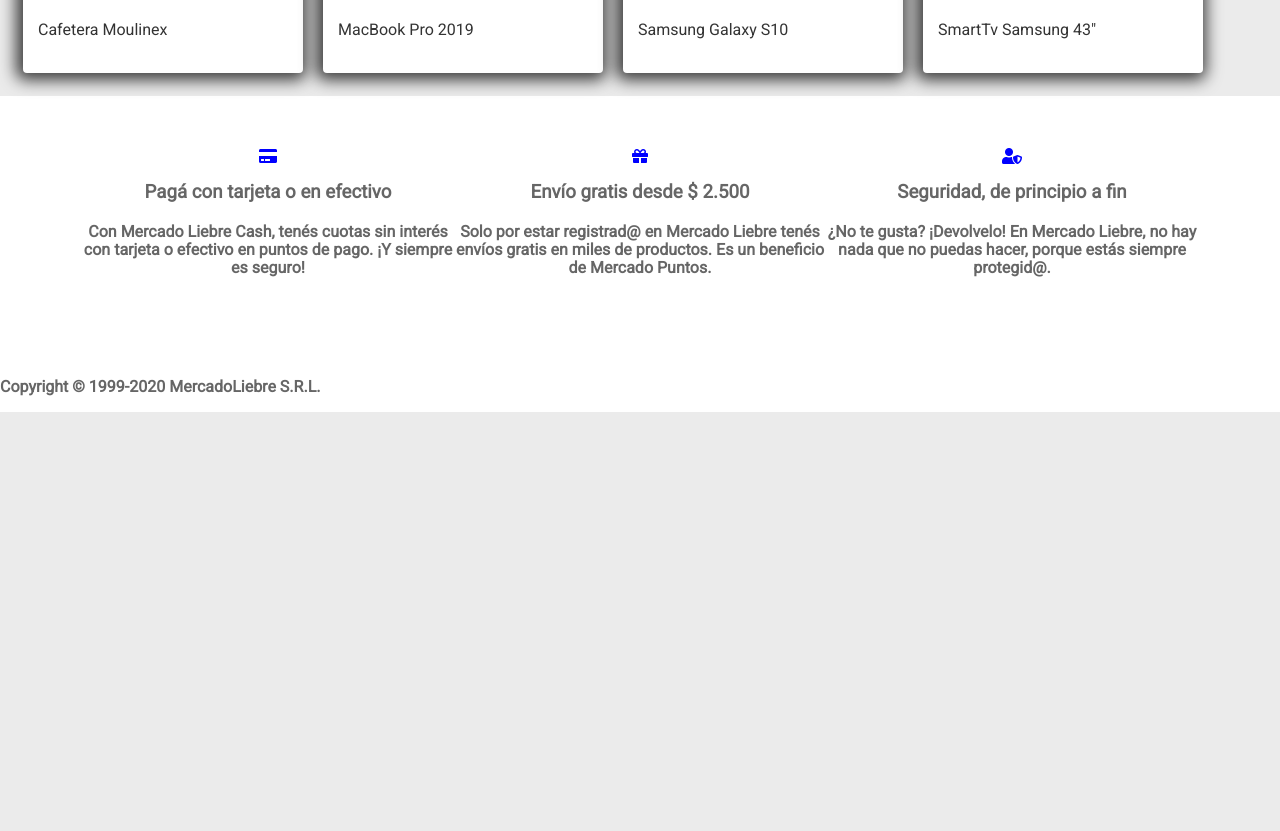
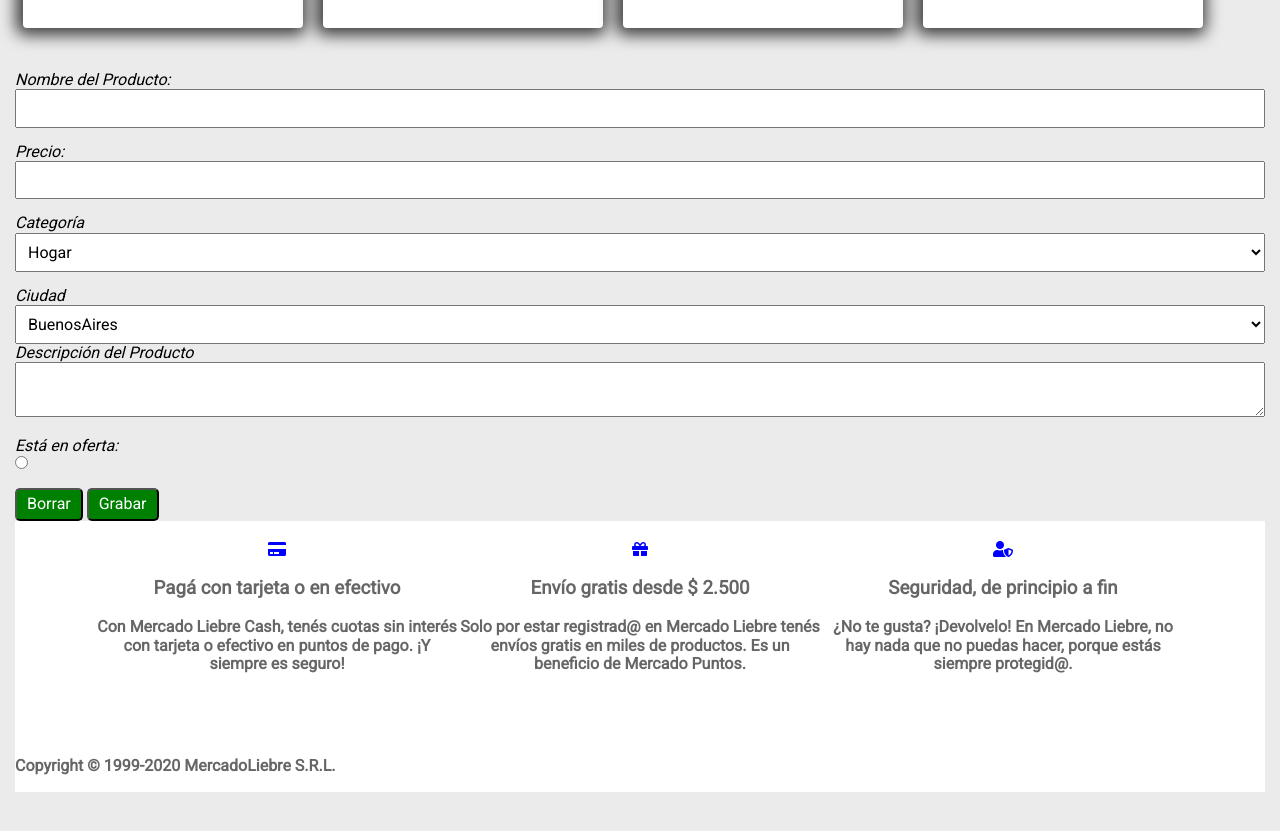
Before and after one commit to MartinCasaLar/MercadoLiebre, a website: page views/home.html in a window 1280 px wide. Shown: the part 1379-2210 px from the top of the page. Before the commit the page ends 1791 px from the top, so only its background shows below. Drawn offline with Linux system fonts and the light colour scheme; files whose address does not match are found by name.

Commit message:
se agrega formulario

```diff
--- a/public/css/styles.css
+++ b/public/css/styles.css
@@ -62,7 +62,11 @@
   }
     .discount{width:70%;color:rgb(50, 179, 50);font-size:16px;line-height: 44px;}
     .price{width:30%;font-size: 21px;line-height: 30px;}
-
+    .create-form {padding: 20px 15px;}
+    .controlformulario {margin-bottom: 15px;}
+    .controlformulario label {font-style: italic; display: block;}
+.control {width: 100%; padding: 8px;}
+.button-form{border-radius: 5px;background-color: green;color: white;padding: 5px 10px}
     .footer-container {
         display: flex;
         flex-direction: column;
@@ -72,14 +76,14 @@
         padding: 20px;
     }
 
-    .footer-content {
+    .footer-content2 {
         display: flex;
         flex-direction: column;
         margin-bottom: 2em;
         margin-top:2em;
     }
 
-    .footer-content2 {
+    .footer-content3 {
       display: flex;align-content: center;
       flex-direction: row;
       margin-top:1em;
@@ -104,7 +108,8 @@
 
       }
 
-@media (min-width: 360px){.logo{width:100px; margin-top: 5px;display: inline-block;} .search{width:180px;display: inline-block;} u.ui-item img{width: 360px}
+
+@media (min-width: 360px){.logo{width:100px; margin-top: 5px;display:inline-block;} .search{width:180px;display: inline-block;margin-top: 5px;} u.ui-item img{width: 360px}
 /*.main-header-top-bar{align-items: flex-start;}.copy-header{align-self: flex-end;}*/
 }
 
@@ -130,11 +135,7 @@
         }
 
 
-@media (min-width: 768px) {
-  .footer-container {
-      flex-direction: row;
-      flex-wrap: wrap;
-  }
+
 }
   .footer-content {
       flex: 0 30%;
@@ -146,8 +147,12 @@
   }
 }
 
+@media (min-width: 360px) {
+  .footer-content2 p{font-size: 16px;
+}
+
 @media (min-width: 768px) {
-  .footer-content h4 {
+  .footer-content2 {
       font-size: 18px;
   }
 }
--- a/views/home.html
+++ b/views/home.html
@@ -19,8 +19,8 @@
 
     <img src = "./images/logo-mercado-liebre.svg" alt="No se encuentra logo de la empresa" class="logo">
 
-    <h3 class="search"><input type="search" name="barra de búsqueda" placeholder="Buscar productos, marcas"><button><i class='fas fa-search' ></i></button></h3>
-    <h6 class="copy-header"><i class="fas fa-hand-holding-usd"></i>Comprá en cuotas y sin tarjeta de crédito</h6>
+    <div class="search"><input type="search" name="barra de búsqueda" placeholder="Buscar productos, marcas"><button><i class='fas fa-search' ></i></button></div>
+    <div class="copy-header"><i class="fas fa-hand-holding-usd"></i>Comprá en cuotas y sin tarjeta de crédito</div>
 </div>
 <div class="hamburger-button">
     <i class="fas fa-bars"></i>
@@ -165,7 +165,43 @@
         </article>
 </section>
 </main>
+<!--Fromulario-->
+<form action="/crear-producto" method="POST" class="create-form">
+<div class="controlformulario">
+    <label>Nombre del Producto:</label>
+    <input type="text" name="nombre" class="control">
+</div>
+<div class="controlformulario">
+    <label>Precio:</label>
+    <input type="text" name="precio" class="control">
+</div>
+<div class="controlformulario">
+    <label>Categoría</label>
+    <select name="categoria" class="control">
+        <option value="hogar">Hogar</option>
+        <option value="electro">Electro</option>
+        <option value="indumentaria">Indumentaria</option>
+    </select>
+    </div>
+    <div class="controlformulario">
+    <label>Ciudad</label>
+    <select name="ciudad" class="control">
+        <option value="baires">BuenosAires</option>
+        <option value="ros">Rosario</option>
+        <option value="mza">Mendoza</option>
+    </select>
+    <div class="controlformulario">
+<label>Descripción del Producto</label>
+<textarea name="descripcion" class="control"></textarea>
+</div>
+<div class="controlformulario">
+    <label>Está en oferta:</label>
+    <input type="radio" name="enOferta">
+</div>
+<button type="reset" class="button-form">Borrar</button>
+<button type="submit" class="button-form">Grabar</button>
 
+</form>
 </body>
 <footer>
 <section class="footer-container">
```
